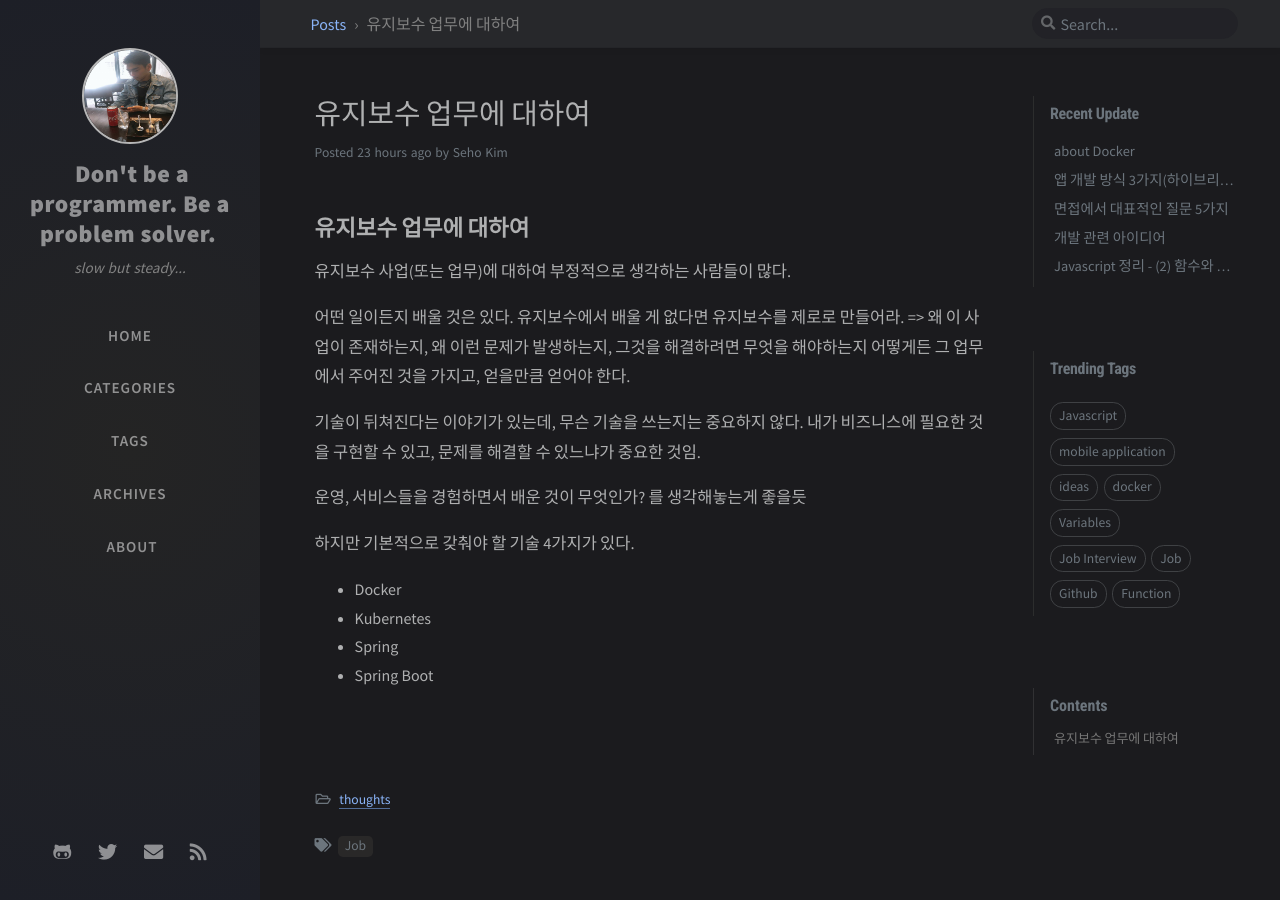
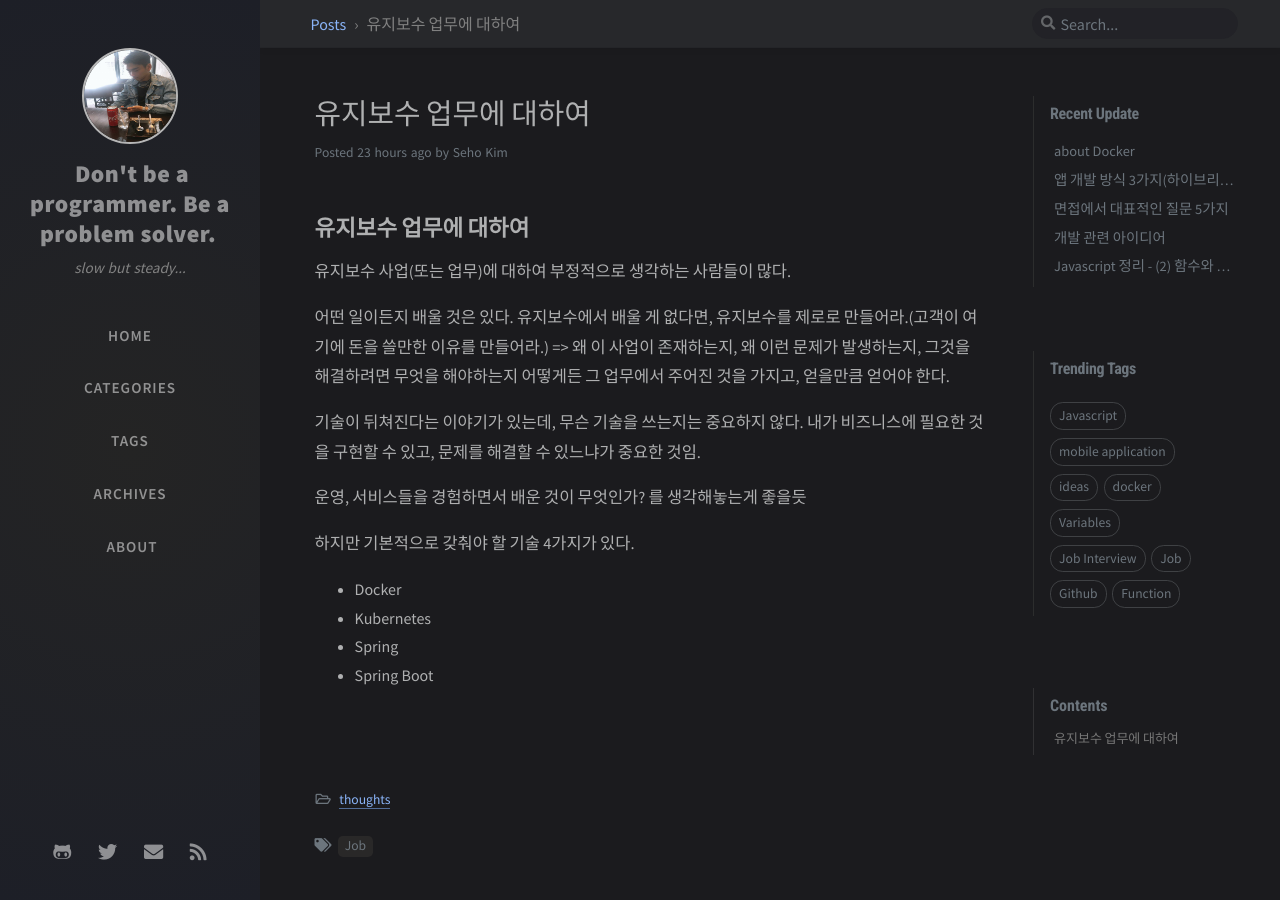
Before and after one commit to eurowondollaryen/eurowondollaryen.github.io, a Jekyll site: the page built from _posts/2020-09-05-about-sm.md, in a window 1280 px wide and 900 px high. Built offline with Jekyll 4.4.1, drawn with Linux system fonts in a browser that asks for light colours; nearby versions of some CDN libraries; comment, search, counter and statistics services are not loaded.

Commit message:
modified post

```diff
--- a/_posts/2020-09-05-about-sm.md
+++ b/_posts/2020-09-05-about-sm.md
@@ -14,7 +14,7 @@ comments: true
 유지보수 사업(또는 업무)에 대하여 부정적으로 생각하는 사람들이 많다.
 
 어떤 일이든지 배울 것은 있다.
-유지보수에서 배울 게 없다면 유지보수를 제로로 만들어라.
+유지보수에서 배울 게 없다면, 유지보수를 제로로 만들어라.(고객이 여기에 돈을 쓸만한 이유를 만들어라.)
 => 왜 이 사업이 존재하는지, 왜 이런 문제가 발생하는지, 그것을 해결하려면 무엇을 해야하는지
 어떻게든 그 업무에서 주어진 것을 가지고, 얻을만큼 얻어야 한다.
 
```
